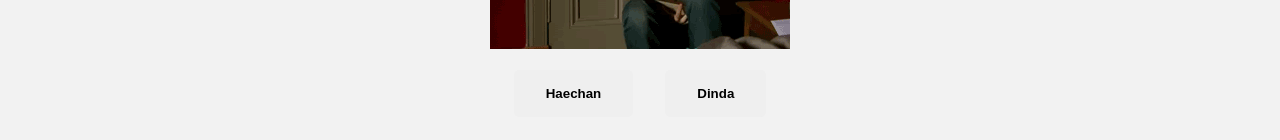
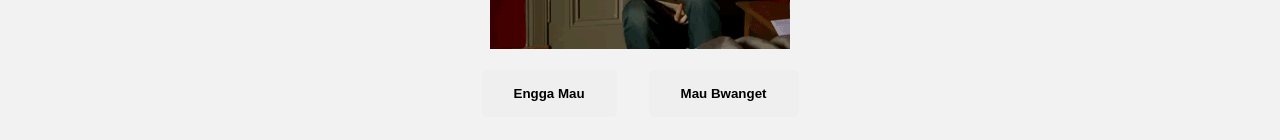
Before and after one commit to AdindaPutri1/ngajakBelajar, a plain HTML site: page index.html in a window 1280 px wide. Shown: the part 440-580 px from the top of the page. Drawn offline with Linux system fonts and the light colour scheme.

Commit message:
Update index.html

```diff
--- a/index.html
+++ b/index.html
@@ -30,8 +30,8 @@
         <img id="gif" src="pls.gif" alt="Please" />
       </div>
       <div class="button-container">
-        <button id="Haechan-button">Haechan</button>
-        <button id="Dinda-button">Dinda</button>
+        <button id="Haechan-button">Engga Mau</button>
+        <button id="Dinda-button">Mau Bwanget</button>
       </div>
     </main>
     <!-- <canvas id="confetti-canvas" width="800" height="600"></canvas> -->
```
